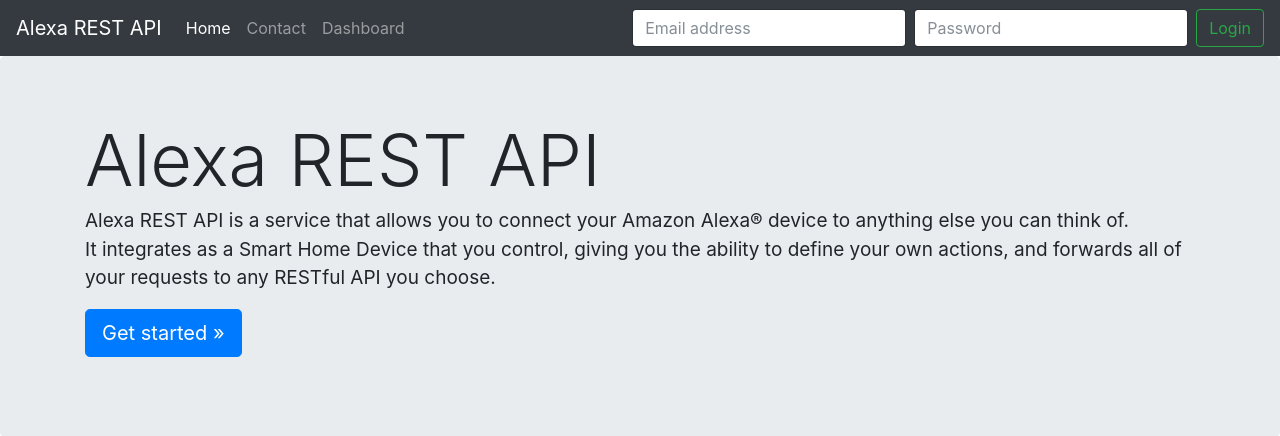
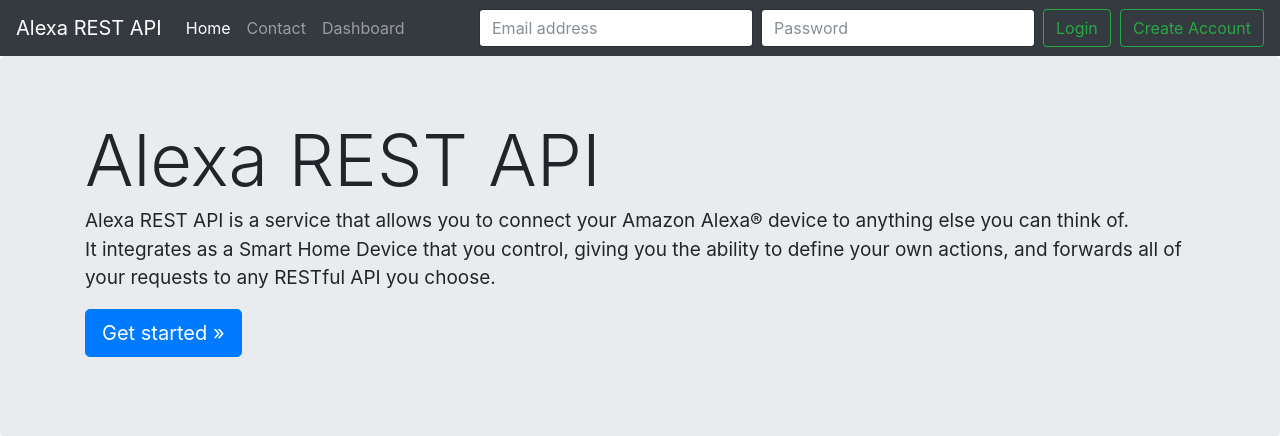
Before and after one commit to SaritaTho/AlexaRESTAPI, a PHP site: page / in a window 1280 px wide. Shown: the top 436 px of the page. Run offline with PHP 8.4, Linux system fonts and the light colour scheme.

Commit message:
add create acount button to main page

```diff
--- a/src/php/templates/navgeneric.php
+++ b/src/php/templates/navgeneric.php
@@ -4,3 +4,6 @@
 	<input type="hidden" name="silent" value="true" />
 	<button class="btn btn-outline-success my-2 my-sm-0" type="submit">Login</button>
 </form>
+<form class="form-inline my-2 my-lg-0" method="get" style="margin-left: 7pt;" action="/auth/create/">
+	<button class="btn btn-outline-success my-2 my-sm-0" type="submit">Create Account</button>
+</form>
```
